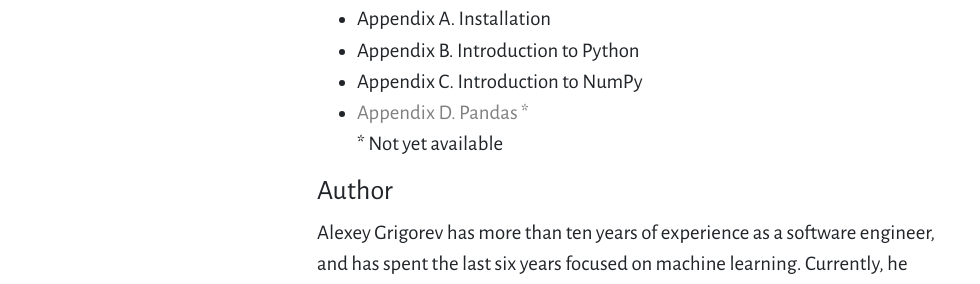
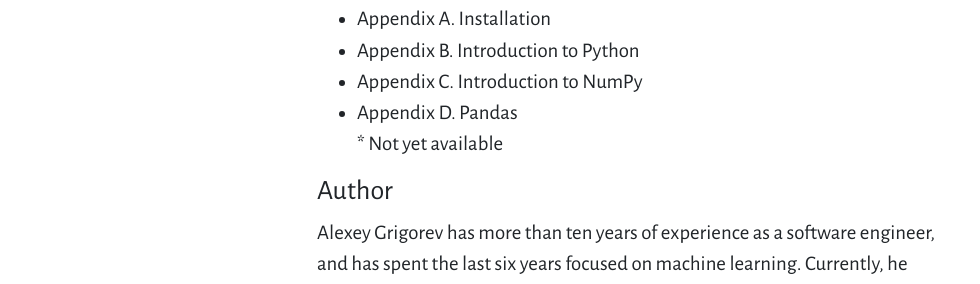
Before and after one commit to alexeygrigorev/mlbookcamp-page, a Jekyll site: the page built from index.md, in a window 1280 px wide. Shown: the part 614-898 px from the top of the page, without its empty margins (53-1033 px from the left). Built offline with Jekyll 4.4.1, drawn with Linux system fonts in a browser that asks for light colours; nearby versions of some CDN libraries.

Commit message:
Update index.md

```diff
--- a/index.md
+++ b/index.md
@@ -32,7 +32,7 @@ to work as a data scientist or machine learning engineer.
     <li>Appendix A. Installation</li>
     <li>Appendix B. Introduction to Python</li>
     <li>Appendix C. Introduction to NumPy</li>
-    <li><span class="wip">Appendix D. Pandas *</span></li>
+    <li>Appendix D. Pandas</li>
     <li style="list-style-type:none;">* Not yet available</li>
 </ul>
 
```
